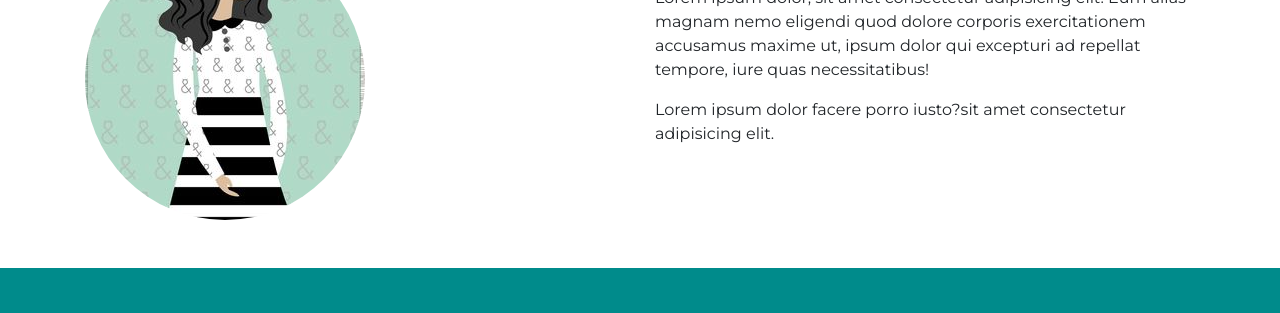
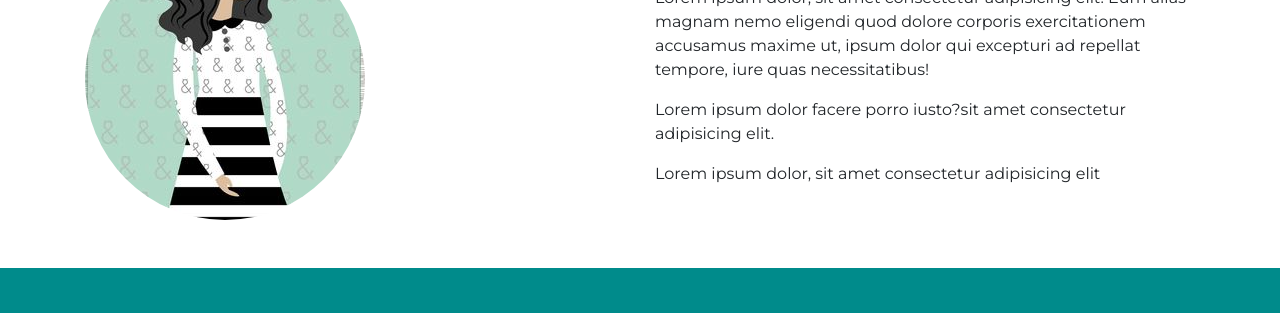
Before and after one commit to mirians/pruebe-miportafolio, a plain HTML site: page index.html in a window 1280 px wide. Shown: the part 444-757 px from the top of the page. Drawn offline with nearby package versions, Linux system fonts and the light colour scheme; a script that the page names is missing.

Commit message:
parrafo agregado

```diff
--- a/index.html
+++ b/index.html
@@ -61,6 +61,7 @@
                 <h2 class="font-weight-bold text-cyan">Quien soy</h2>
                 <p>Lorem ipsum dolor, sit amet consectetur adipisicing elit. Eum alias magnam nemo eligendi quod dolore corporis exercitationem accusamus maxime ut, ipsum dolor qui excepturi ad repellat tempore, iure quas necessitatibus!</p>
                 <p>Lorem ipsum dolor facere porro iusto?sit amet consectetur adipisicing elit.</p>
+                <p>Lorem ipsum dolor, sit amet consectetur adipisicing elit</p>
             </div>
         </div>
     </section>
```
